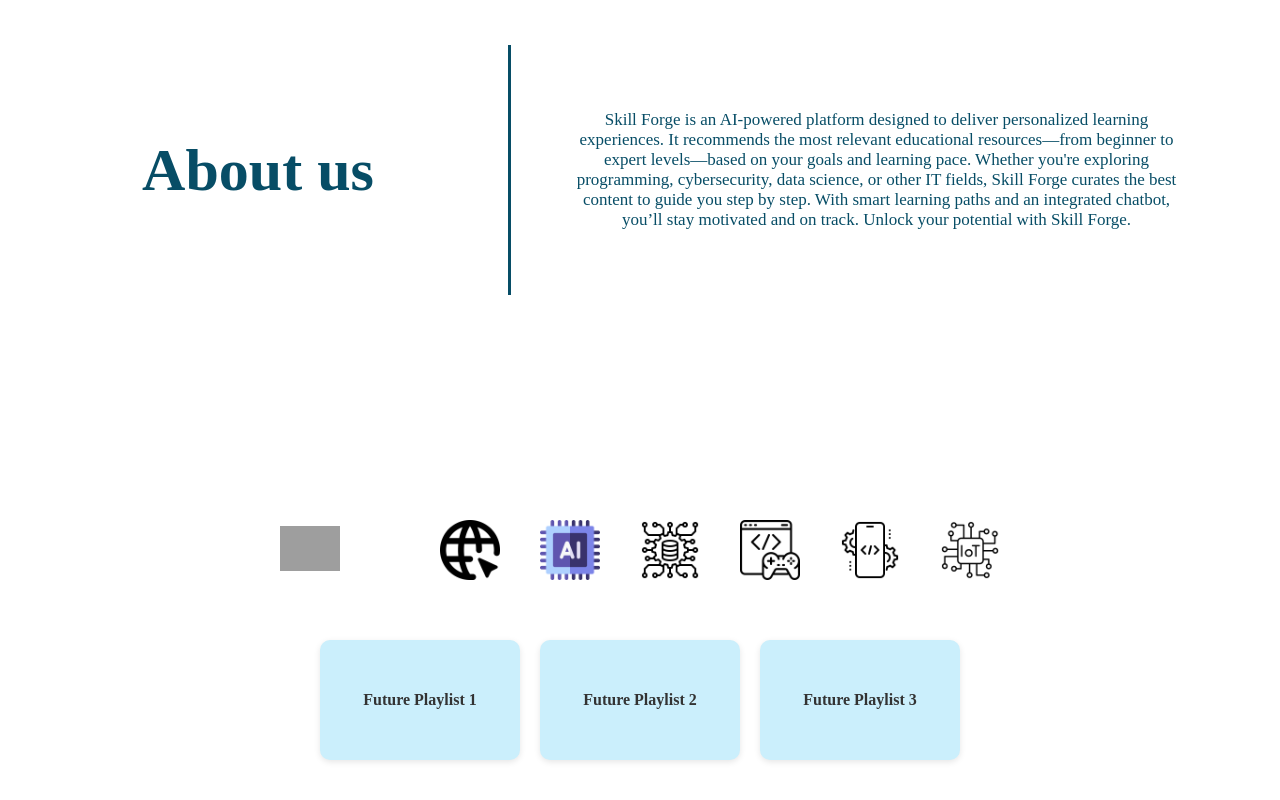
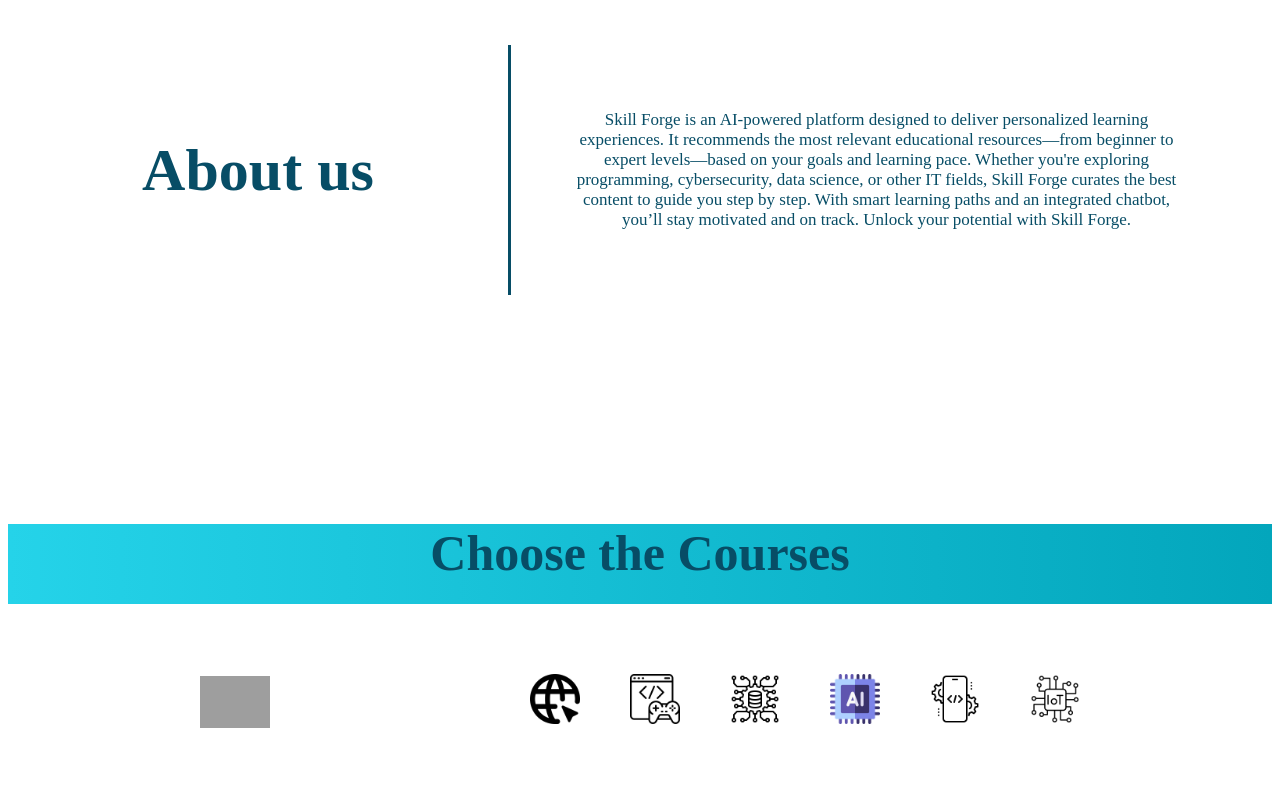
Before and after one commit to Bhanuka10/Capstone, a React (Vite) app in the folder KnowEdge-app/: page / in a window 1280 px wide. Shown: the part 646-1446 px from the top of the page. Built offline with nearby package versions, Linux system fonts and the light colour scheme; grey boxes are pictures that could not be loaded.

Commit message:
align icons properly

```diff
--- a/KnowEdge-app/src/Components/Courses/Courses.css
+++ b/KnowEdge-app/src/Components/Courses/Courses.css
@@ -1,151 +1,48 @@
-.courses {
+.Courses{
+  width: 100%;
+  height: 150vh;
+  margin: 0;
+
+}
+.Uper-bar{
+  width: 100%;
+  height: 80px;
+  background: linear-gradient(to right,#25D3E9,#03A6BC);
+
+  text-align: center;
+  justify-content: center;
+  align-items: center;
+
+}
+.Uper-bar h1{
+  font-family: poppins;
+  font-weight: 800;
+  font-size: 50px;
+  color: #074D66
+}
+.icons-row{
   display: flex;
-    flex-direction: column;
+  justify-content: center;
   align-items: center;
-    width: 85%;
-    margin: 0 auto;
-    padding: 20px;
+  margin-top: 20px;
+  gap: 200px;
 }
-
-  .courses-icons {
+.icons ul{
   display: flex;
-    align-items: center;
-    justify-content: center;
-    gap: 40px;
-    margin-bottom: 20px;
+  gap: 30px;
+  list-style-type: none;
+ margin-top: 50px;
 }
-
-  .select-all-icon {
-    margin-right: 40px;
+.icons img{
+  width: 50px;
+  height: 50px;
+  margin: 0 10px;
 }
-
-  .select-all-icon img,
-  .other-icons img {
-    width: 60px;
+.icons-ai img{
+  width: 70px;
   height: auto;
-    cursor: pointer;
-    transition: transform 0.3s ease, background-color 0.3s ease;
-    padding: 10px;
-    border-radius: 5px;
+  margin: 0 10px;
 }
-
-  .select-all-icon img.selected,
-  .other-icons img.selected {
-    background-color: #f0f8ff;
-    transform: scale(1.1);
-    border: 2px solid #007bff;
+.icons-ai{
+  margin-top: 40px;
 }
-
-  .other-icons {
-    display: flex;
-    gap: 20px;
-  }
-
-  .video-player-box {
-    max-width: 500px;
-    background-color: #ffffff;
-    border-radius: 10px;
-    box-shadow: 0 4px 12px rgba(0, 0, 0, 0.1);
-    overflow: hidden;
-    margin-top: 30px;
-    width: 100%;
-  }
-
-  .video-top-section {
-    background-color: #CBEFFC;
-  }
-
-  .video-title {
-    padding: 15px;
-    font-size: 18px;
-    font-weight: bold;
-    color: #000;
-    background-color: #CBEFFC;
-    text-align: center;
-  }
-
-  .video-controls {
-    display: flex;
-    justify-content: space-between;
-    padding: 15px;
-    background: #f9f9f9;
-  }
-
-  .video-controls button {
-    padding: 10px 20px;
-    font-size: 14px;
-    background-color: #007bff;
-    border: none;
-    border-radius: 6px;
-    color: white;
-    cursor: pointer;
-    transition: background-color 0.2s ease;
-  }
-
-  .video-controls button:hover {
-    background-color: #0056b3;
-  }
-
-  .video-thumbnails {
-    display: grid;
-    grid-template-columns: repeat(auto-fit, minmax(150px, 1fr));
-    gap: 15px;
-    margin-top: 20px;
-    padding: 10px;
-    background: #f4faff;
-    border-radius: 8px;
-  }
-
-  .thumbnail-box {
-    background-color: #ffffff;
-    border: 2px solid transparent;
-    border-radius: 10px;
-    padding: 10px;
-    cursor: pointer;
-    transition: 0.3s ease;
-    box-shadow: 0 2px 6px rgba(0, 0, 0, 0.05);
-    text-align: center;
-  }
-
-  .thumbnail-box.active {
-    border-color: #007bff;
-    transform: scale(1.05);
-  }
-
-  .thumbnail-box img {
-    width: 100%;
-    border-radius: 6px;
-  }
-
-  .thumbnail-title {
-    font-size: 14px;
-    font-weight: 600;
-    margin-top: 8px;
-    color: #333;
-  }
-
-  .view-count {
-    font-size: 13px;
-    color: #777;
-    margin-top: 4px;
-  }
-
-  .playlist-placeholders {
-    display: flex;
-    gap: 20px;
-    justify-content: center;
-    margin-top: 30px;
-  }
-
-  .playlist-card {
-    width: 200px;
-    height: 120px;
-    background-color: #CBEFFC;
-    border-radius: 10px;
-    display: flex;
-    align-items: center;
-    justify-content: center;
-    font-weight: bold;
-    color: #333;
-    box-shadow: 0 2px 6px rgba(0, 0, 0, 0.1);
-  }
--- a/KnowEdge-app/src/Components/Courses/Courses.jsx
+++ b/KnowEdge-app/src/Components/Courses/Courses.jsx
@@ -1,128 +1,30 @@
-import React, { useState } from 'react';
-import './Courses.css';
+import React from 'react'
+import './Courses.css'
 
 const Courses = () => {
-  const [selectedIcon, setSelectedIcon] = useState(null);
-  const [videos, setVideos] = useState([]);
-  const [currentVideoIndex, setCurrentVideoIndex] = useState(0);
+  return (
+    <div className='Courses'>
+    <div className='Uper-bar'>
+      <h1>Choose the Courses</h1>
 
-  const icons = [
-    { key: 'select-all', src: 'select-all.png', playlistId: null },
-    { key: 'domain', src: 'domain.png', playlistId: 'PLoYCgNOIyGABDU532eesybur5HPBVfC1G' },
-    { key: 'ai', src: 'ai.png', playlistId: 'PL6XklZ2rk8TMWcgpQ2dIY2SLz3n4' },
-    { key: 'data-science', src: 'data-science.png', playlistId: 'PLblh5JKOoLUICTaGLRoHQDuF_7q2GfuJF' },
-    { key: 'game-development', src: 'game-development.png', playlistId: 'PL4cUxeGkcC9jLYyp2Aoh6hcWuxFDX6PBJ' },
-    { key: 'mobile-development', src: 'mobile-development.png', playlistId: 'PLRAV69dS1uWSYbnsbTgkPoHmc3J1NAMcZ' },
-    { key: 'technology', src: 'technology.png', playlistId: 'PLFjhmG6Y8eMqvksv0LTFFRjZ74d0sVYFx' },
-  ];
-
-  const apiKey = 'AIzaSyD-SJkFXqteSzaQPVUSqo5Lq3CaQh2j5pU'; // Replace with your actual API key
-
-  const handleIconClick = async (iconKey, playlistId) => {
-    setSelectedIcon(iconKey);
-    setVideos([]);
-    setCurrentVideoIndex(0);
-
-    if (iconKey === 'select-all' || !playlistId) return;
-
-    try {
-      const res = await fetch(
-        `https://www.googleapis.com/youtube/v3/playlistItems?part=snippet&maxResults=10&playlistId=${playlistId}&key=${apiKey}`
-      );
-      const data = await res.json();
-      const videoItems = data.items.map((item) => ({
-        id: item.snippet.resourceId.videoId,
-        title: item.snippet.title,
-        thumbnail: item.snippet.thumbnails.medium.url,
-      }));
-      setVideos(videoItems);
-    } catch (error) {
-      console.error('Error fetching playlist:', error);
-    }
-  };
-
-  const handleNext = () => {
-    setCurrentVideoIndex((prev) => (prev + 1) % videos.length);
-  };
-
-  const handlePrev = () => {
-    setCurrentVideoIndex((prev) =>
-      prev === 0 ? videos.length - 1 : prev - 1
-    );
-  };
-
-  const currentVideo = videos[currentVideoIndex];
-
-  return (
-    <div className="courses">
-      <div className="courses-icons">
-        <div className="select-all-icon">
-          <img
-            src="select-all.png"
-            alt="select-all"
-            className={selectedIcon === 'select-all' ? 'selected' : ''}
-            onClick={() => handleIconClick('select-all', null)}
-          />
-        </div>
-        <div className="other-icons">
-          {icons
-            .filter((icon) => icon.key !== 'select-all')
-            .map((icon) => (
-              <img
-                key={icon.key}
-                src={icon.src}
-                alt={icon.key}
-                className={selectedIcon === icon.key ? 'selected' : ''}
-                onClick={() => handleIconClick(icon.key, icon.playlistId)}
-              />
-            ))}
-        </div>
+    </div>
+    <div className='icons-row'>
+      <div className='icons-ai'>
+      <img src="select-all.png" alt="" />
       </div>
-
-      {currentVideo && (
-        <div className="video-player-box">
-          <div className="video-top-section">
-            <iframe
-              width="100%"
-              height="360"
-              src={`https://www.youtube.com/embed/${currentVideo.id}`}
-              frameBorder="0"
-              allowFullScreen
-              title={currentVideo.title}
-            ></iframe>
-            <div className="video-title">{currentVideo.title}</div>
-          </div>
-
-          <div className="video-controls">
-            <button onClick={handlePrev}>⏮ Prev</button>
-            <button className="add-cart">Add to cart</button>
-            <button onClick={handleNext}>Next ⏭</button>
-          </div>
-
-          <div className="video-thumbnails">
-            {videos.map((video, index) => (
-              <div
-                key={video.id}
-                className={`thumbnail-box ${index === currentVideoIndex ? 'active' : ''}`}
-                onClick={() => setCurrentVideoIndex(index)}
-              >
-                <img src={video.thumbnail} alt={video.title} />
-                <div className="thumbnail-title">{video.title}</div>
-                <div className="view-count">👁 1.2K views</div>
-              </div>
-            ))}
-          </div>
-        </div>
-      )}
-
-      {/* Placeholder Playlist Rectangles */}
-      <div className="playlist-placeholders">
-        <div className="playlist-card">Future Playlist 1</div>
-        <div className="playlist-card">Future Playlist 2</div>
-        <div className="playlist-card">Future Playlist 3</div>
+      <div className='icons'>
+      <ul>
+        <li><img src="domain.png" alt="" /></li>
+        <li><img src="game-development.png" alt="" /></li>
+        <li><img src="data-science.png" alt="" /></li>
+        <li><img src="ai.png" alt="" /></li>
+        <li><img src="mobile-development.png" alt="" /></li>
+        <li><img src="technology.png" alt="" /></li>
+      </ul>
       </div>
     </div>
-  );
-};
+    </div>
+  )
+}
 
-export default Courses;
+export default Courses
```
Lines whose indentation alone changed are shown as unchanged.
